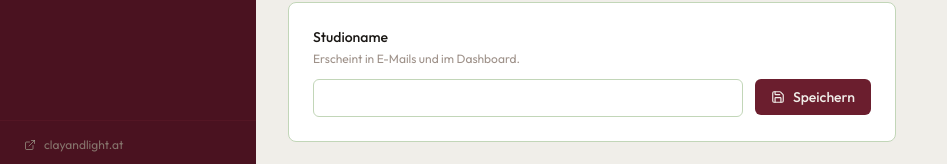
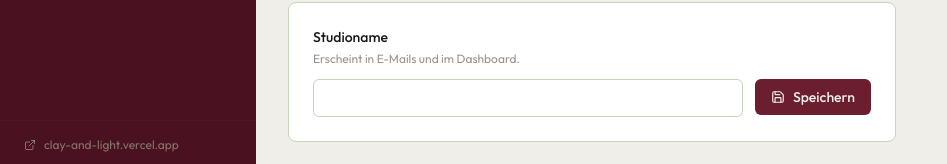
Before and after one commit to ritzaisolutions-dotcom/clay-and-light-dashboard, a Next.js app: page /settings in a window 1280 px wide. Shown: the part 631-795 px from the top of the page, without its empty margins (0-947 px from the left). Built offline with nearby package versions, Linux system fonts and the light colour scheme; no server answers; the database is empty.

Commit message:
fix: update sidebar link label to match new URL

```diff
--- a/src/components/layout/Sidebar.tsx
+++ b/src/components/layout/Sidebar.tsx
@@ -97,7 +97,7 @@ export function Sidebar() {
           className="flex items-center gap-2 text-xs text-pale-pistachio/50 hover:text-pale-pistachio transition-colors"
         >
           <ExternalLink size={12} />
-          clayandlight.at
+          clay-and-light.vercel.app
         </a>
       </div>
     </aside>
```
